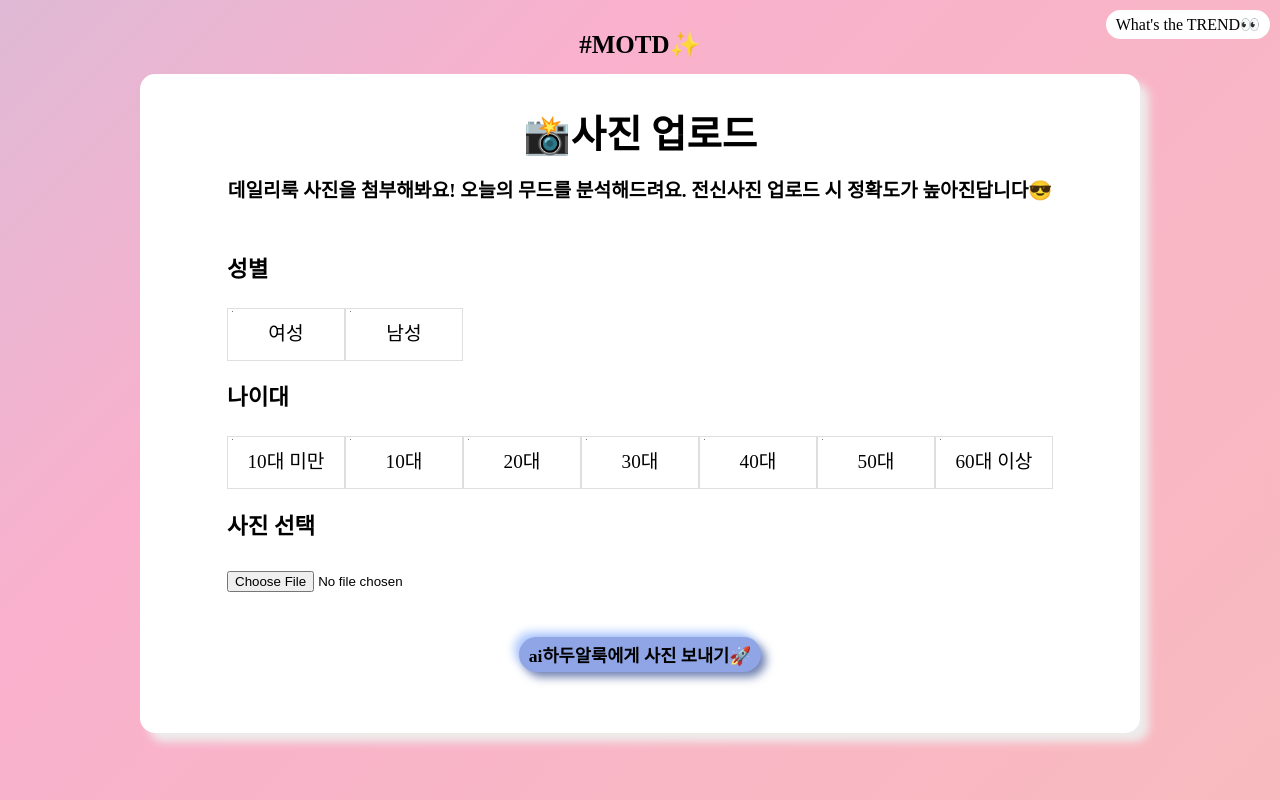
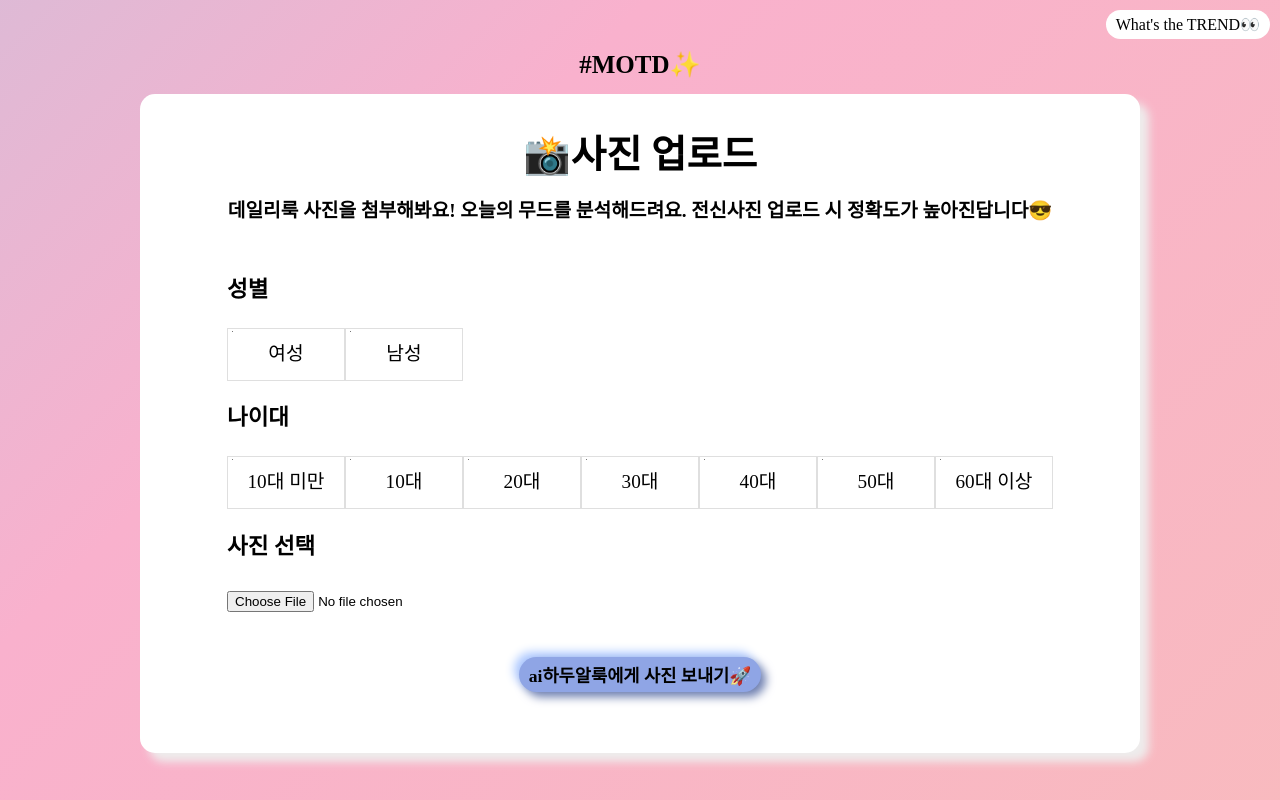
Before and after one commit to dorimoribebe/dorimoribebe, a React (Create React App) app: page /upload in a window 1280 px wide. Built offline with nearby package versions, Linux system fonts and the light colour scheme; a web font is replaced by a local one.

Commit message:
header css 수정

```diff
--- a/src/index.css
+++ b/src/index.css
@@ -17,7 +17,7 @@
   font-size: 25px;
   font-weight: bold;
   text-align: center;
-  margin: 15px;
+  margin: 35px 15px 15px 15px;
 }
 
 .flask {
--- a/src/pages/Home.tsx
+++ b/src/pages/Home.tsx
@@ -17,7 +17,6 @@ export default function Home() {
         src="https://cdn-icons-png.flaticon.com/512/6604/6604268.png"
         alt="ai HADOALOOK"
       />
-      <div>현재 -명이 참여했어요</div>
       <Social />
 
       <div>
--- a/src/pages/Upload.tsx
+++ b/src/pages/Upload.tsx
@@ -9,7 +9,7 @@ import styled, { ThemedStyledFunction } from "styled-components";
 const Upload = ({ match }: any) => {
   //https://54.67.69.32:443/
   //http://54.67.69.32:80/
-  const url: string = "http://54.67.69.32:80/";
+  const url: string = "http://13.125.145.101";
   const [file, setFile] = useState("");
   const [fileName, setFileName] = useState("");
   const [inputData, setInputData] = useState({
```
